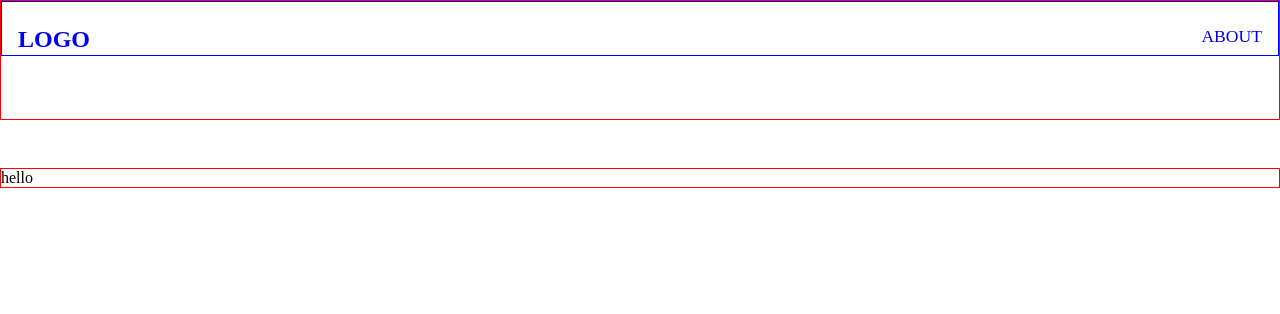
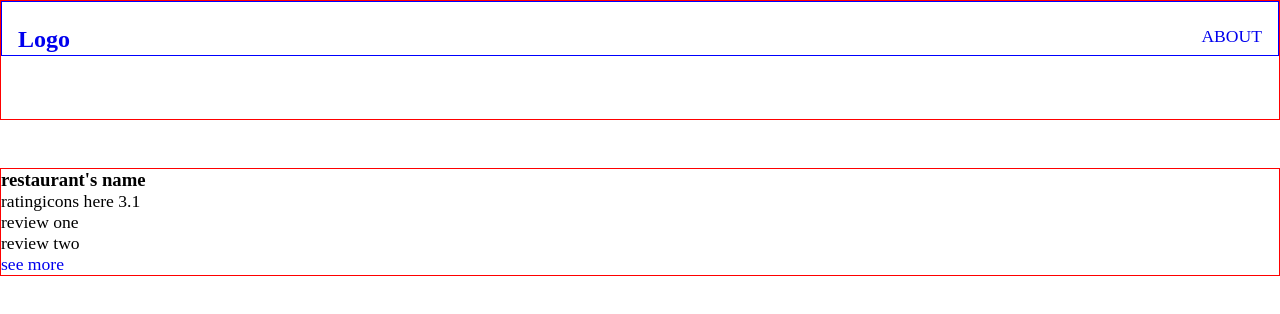
Before and after one commit to vtopham/bungle, a React (Create React App) app: page /281 in a window 1280 px wide. Shown: the top 314 px of the page. Built offline with nearby package versions, Linux system fonts and the light colour scheme.

Commit message:
working on the result component

```diff
--- a/main-file/css/index.css
+++ b/main-file/css/index.css
@@ -1 +1 @@
-*{-webkit-box-sizing:border-box;box-sizing:border-box;margin:0;padding:0}a{text-decoration:none;text-transform:uppercase;font-size:1.1rem}header{border:1px solid red;height:15vh}header .header-container{max-width:1400px;margin:0 auto;border:1px solid blue;display:-webkit-box;display:-ms-flexbox;display:flex;-webkit-box-pack:justify;-ms-flex-pack:justify;justify-content:space-between;padding:1rem 1rem 0;-webkit-box-align:center;-ms-flex-align:center;align-items:center}header .header-container h1 a{font-size:1.5rem}.result-container{border:1px solid red;max-width:1400px;margin:3rem auto}
+*{-webkit-box-sizing:border-box;box-sizing:border-box;margin:0;padding:0}a{text-decoration:none}span,p,a{font-size:1.1rem}header{border:1px solid red;height:15vh}header .header-container{max-width:1400px;margin:0 auto;border:1px solid blue;display:-webkit-box;display:-ms-flexbox;display:flex;-webkit-box-pack:justify;-ms-flex-pack:justify;justify-content:space-between;padding:1rem 1rem 0;-webkit-box-align:center;-ms-flex-align:center;align-items:center}header .header-container h1 a{font-size:1.5rem}header .header-container nav a{text-transform:uppercase}.result-container{border:1px solid red;max-width:1400px;margin:3rem auto}
--- a/src/Components/Results.js
+++ b/src/Components/Results.js
@@ -10,7 +10,19 @@ function Results(props) {
   return (
     <div className="result-container">
       <div className="single-card">
-        <p>hello</p>
+        <h3>restaurant's name</h3>
+        <div className="rating">
+          <span>rating</span>
+          <span>icons here 3.1</span>
+        </div>
+        <div className="reviews">
+          <p>review one</p>
+          <p>review two</p>
+        </div>
+
+        <div className="more">
+          <Link to={`${url}/${restaurantID}`}>see more</Link>
+        </div>
       </div>
     </div>
   );
--- a/src/index.scss
+++ b/src/index.scss
@@ -6,7 +6,13 @@
 
 a {
   text-decoration: none;
-  text-transform: uppercase;
+  //   text-transform: uppercase;
+  //   font-size: 1.1rem;
+}
+
+span,
+p,
+a {
   font-size: 1.1rem;
 }
 
@@ -28,6 +34,12 @@ header {
         font-size: 1.5rem;
       }
     }
+
+    nav {
+      a {
+        text-transform: uppercase;
+      }
+    }
   }
 }
 
```
